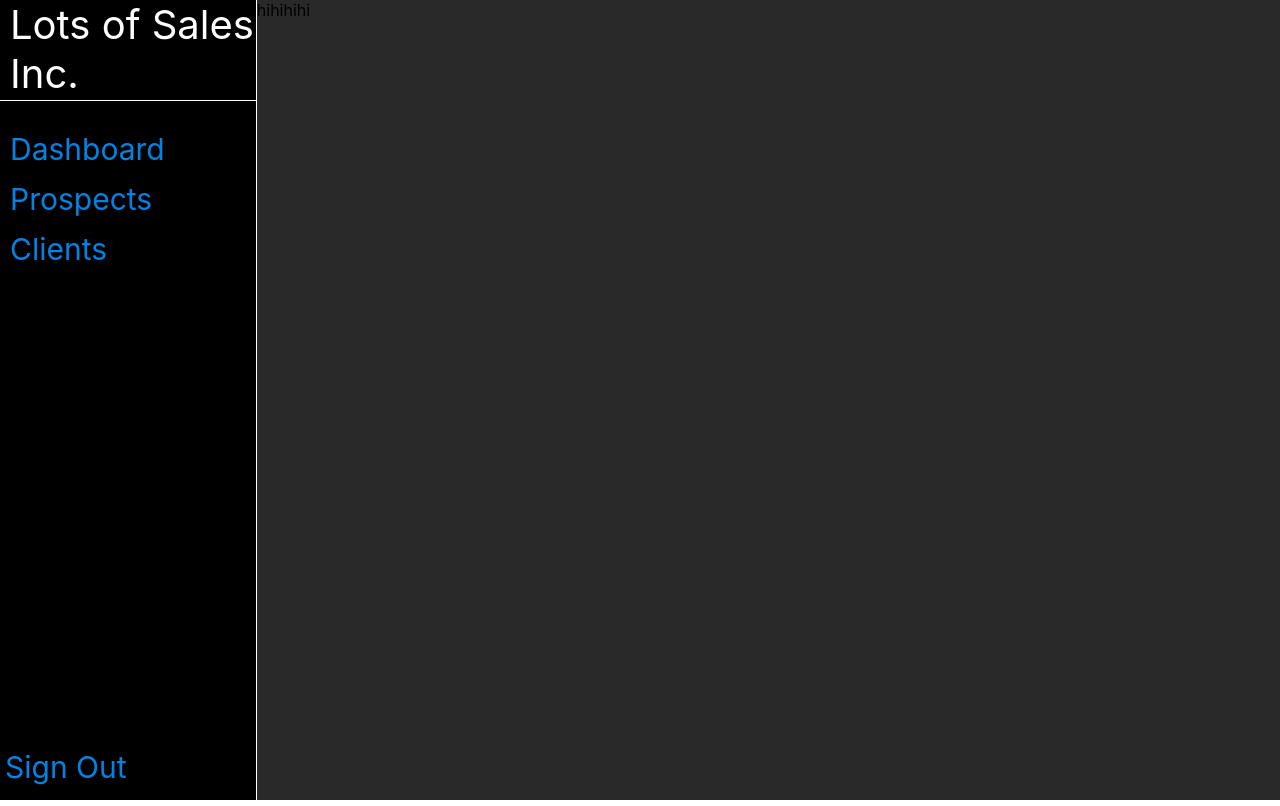
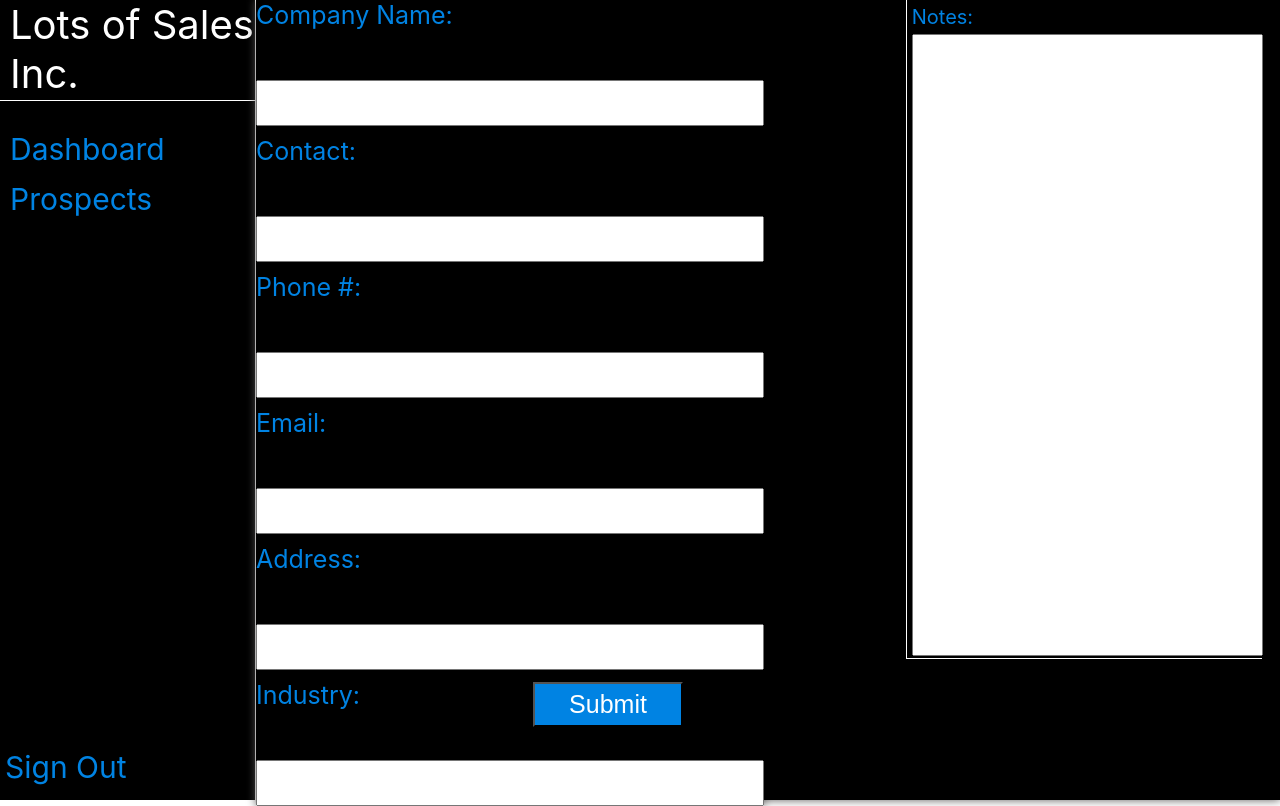
Before and after one commit to mtpulido/Sales-Skywalker, a React (Create React App) app in the folder client/: page /businesses/1/edit in a window 1280 px wide. Built offline with nearby package versions, Linux system fonts and the light colour scheme; no server answers.

Commit message:
edit done

```diff
--- a/client/src/containers/MainContainer.jsx
+++ b/client/src/containers/MainContainer.jsx
@@ -40,7 +40,7 @@ const MainContainer = (props) => {
         return business.id === Number(id) ? updatedBusiness : business;
       })
     );
-    history.push(`/businesses/:${id}`);
+    history.push(`/businesses/${id}`);
   };
 
   const handleDelete = async (id) => {
@@ -50,7 +50,7 @@ const MainContainer = (props) => {
         return business.id !== id;
       })
     );
-    history.push("/prospects");
+    history.push("/businesses");
   };
 
   return (
--- a/client/src/layout/Layout.jsx
+++ b/client/src/layout/Layout.jsx
@@ -15,9 +15,9 @@ const Layout = (props) => {
         <Link to="/businesses">
           <div className="navigation-prospects">Prospects</div>
         </Link>
-        <Link to="/clients">
+        {/* <Link to="/clients">
           <div className="navigation-client">Clients</div>
-        </Link>
+        </Link> */}
         <div className="navigation-signout">Sign Out</div>
       </div>
       <div className="layout-children">{props.children}</div>
--- a/client/src/screens/details/Details.css
+++ b/client/src/screens/details/Details.css
@@ -48,6 +48,12 @@
   font-size: 20px;
 }
 
+.details-buttons:hover {
+  cursor: pointer;
+  transform: scale(1.05);
+  filter: drop-shadow(0px 1px 1px white)
+}
+
 .details-businessinfo {
   height: 11%;
   font-size: 25px;
--- a/client/src/screens/details/Details.jsx
+++ b/client/src/screens/details/Details.jsx
@@ -1,5 +1,5 @@
 import { useState, useEffect } from "react";
-import { useParams } from "react-router-dom";
+import { useParams, Link } from "react-router-dom";
 import { getOneBusiness } from "../../services/businesses";
 import "./Details.css";
 
@@ -36,8 +36,8 @@ const Details = (props) => {
         <div className="details-buttons">Meeting</div>
         <div className="details-buttons">Call ToDo</div>
         <div className="details-buttons">Email ToDo</div>
-        <div className="details-buttons">Edit</div>
-        <div className="details-buttons">Delete</div>
+        <Link to={`/businesses/${id}/edit`}><div className="details-buttons">Edit</div></Link>
+        <div className="details-buttons" onClick={() => props.handleDelete(id)}>Delete</div>
       </div>
     </div>
   );
--- a/client/src/screens/edit/Edit.css
+++ b/client/src/screens/edit/Edit.css
@@ -0,0 +1,81 @@
+.form-edit-container{
+  display: grid;
+  grid-template-areas:
+  "D D N"
+  "B B B";
+  width:80vw;
+  height: 100vh;
+  background-color: #000000;
+  filter: drop-shadow(0 0 5px rgb(90, 88, 88));
+  background-color: #000000;
+}
+
+.form-details-container {
+  grid-area: D;
+  display: flex;
+  flex-direction: column;
+  align-items: flex-end;
+  width: 48vw;
+  height: 81vh;
+  /* padding-right: 200px; */
+}
+
+.edit-label {
+  margin-bottom: 10px;
+  font-size: 25px;
+  color: #0083E3;
+}
+
+.edit-input {
+  margin-top: 50px;
+  width: 500px;
+  height: 40px;
+  /* margin-bottom: 10px; */
+  margin-right: 50px;
+  font-size: 18px;
+}
+
+.notes-container-edit {
+  grid-area: N;
+  width: 27vw;
+  height: 81vh;
+  border-left: 1px solid white;
+  border-bottom: 1px solid white;
+  color: white;
+  padding: 5px;
+}
+.edit-notes-input {
+  height: 77vh;
+  width: 27vw;
+  display: flex;
+  align-items: flex-start;
+}
+.notes-edit-label {
+  font-size: 20px;
+  color: #0083E3;
+  margin-bottom: 5px;
+}
+
+textarea {
+  resize: none;
+}
+
+.add-button {
+  width: 150px;
+  color:white;
+  background-color: #0083E3;
+  height: 45px;
+  display: flex;
+  justify-content: space-around;
+  align-items: center;
+  font-size: 25px;
+}
+
+.edit-button-container {
+  height: 45px;
+  width: 55vw;
+  display: flex;
+  justify-content: center;
+  grid-area: B;
+  margin-bottom: 50px;
+}
--- a/client/src/screens/edit/Edit.jsx
+++ b/client/src/screens/edit/Edit.jsx
@@ -1,7 +1,143 @@
+import { useState, useEffect } from "react";
+import { useParams } from "react-router-dom";
+import "./Edit.css";
+
 const Edit = (props) => {
+  const [formData, setFormData] = useState({
+    name: "",
+    contact: "",
+    phone_number: "",
+    email: "",
+    address: "",
+    industry: "",
+    client_status: "",
+    notes: "",
+    sale_revenue: "",
+  });
+  const { id } = useParams();
+
+  useEffect(() => {
+    const prefillFormData = () => {
+      const businessEdit = props.allBusinesses.find(
+        (business) => business.id === Number(id)
+      );
+      setFormData({
+        name: businessEdit.name,
+        contact: businessEdit.contact,
+        phone_number: businessEdit.phone_number,
+        email: businessEdit.email,
+        address: businessEdit.address,
+        industry: businessEdit.industry,
+        client_status: businessEdit.client_status,
+        notes: businessEdit.notes,
+        sale_revenue: businessEdit.sales_revenue,
+      });
+    };
+    if (props.allBusinesses.length) {
+      prefillFormData();
+    }
+  }, [props.allBusinesses, id]);
+
+  const handleChange = (e) => {
+    const { name, value } = e.target;
+    setFormData((prevState) => ({
+      ...prevState,
+      [name]: value,
+    }));
+  };
+
   return (
-    <div>hihihihi</div>
-  )
-}
+    <form
+      onSubmit={(e) => {
+        e.preventDefault();
+        props.handleUpdate(id, formData);
+      }}
+      className="form-edit-container"
+    >
+      <div className="form-details-container">
+        <label className="edit-label">
+          Company Name:
+          <input
+            className="edit-input"
+            type="text"
+            name="name"
+            value={formData.name}
+            onChange={handleChange}
+            required={true}
+          />
+        </label>
+        <label className="edit-label">
+          Contact:
+          <input
+            className="edit-input"
+            type="text"
+            name="contact"
+            value={formData.contact}
+            onChange={handleChange}
+            required={true}
+          />
+        </label>
+        <label className="edit-label">
+          Phone #:
+          <input
+            className="edit-input"
+            type="text"
+            name="phone_number"
+            value={formData.phone_number}
+            onChange={handleChange}
+            required={true}
+          />
+        </label>
+        <label className="edit-label">
+          Email:
+          <input
+            className="edit-input"
+            type="text"
+            name="email"
+            value={formData.email}
+            onChange={handleChange}
+            required={true}
+          />
+        </label>
+        <label className="edit-label">
+          Address:
+          <input
+            className="edit-input"
+            type="text"
+            name="address"
+            value={formData.address}
+            onChange={handleChange}
+            required={true}
+          />
+        </label>
+        <label className="edit-label">
+          Industry:
+          <input
+            className="edit-input"
+            type="text"
+            name="industry"
+            value={formData.industry}
+            onChange={handleChange}
+            required={true}
+          />
+        </label>
+      </div>
+      <div className="notes-container-edit">
+        <div className="notes-edit-label">
+          Notes:
+          </div>
+          <textarea
+            className="edit-notes-input"
+            type="text"
+            name="notes"
+            value={formData.notes}
+            onChange={handleChange}
+            required={true}
+          />
+      </div>
+      <div className="edit-button-container"><button className="add-button">Submit</button></div>
+    </form>
+  );
+};
 
-export default Edit
+export default Edit;
```
